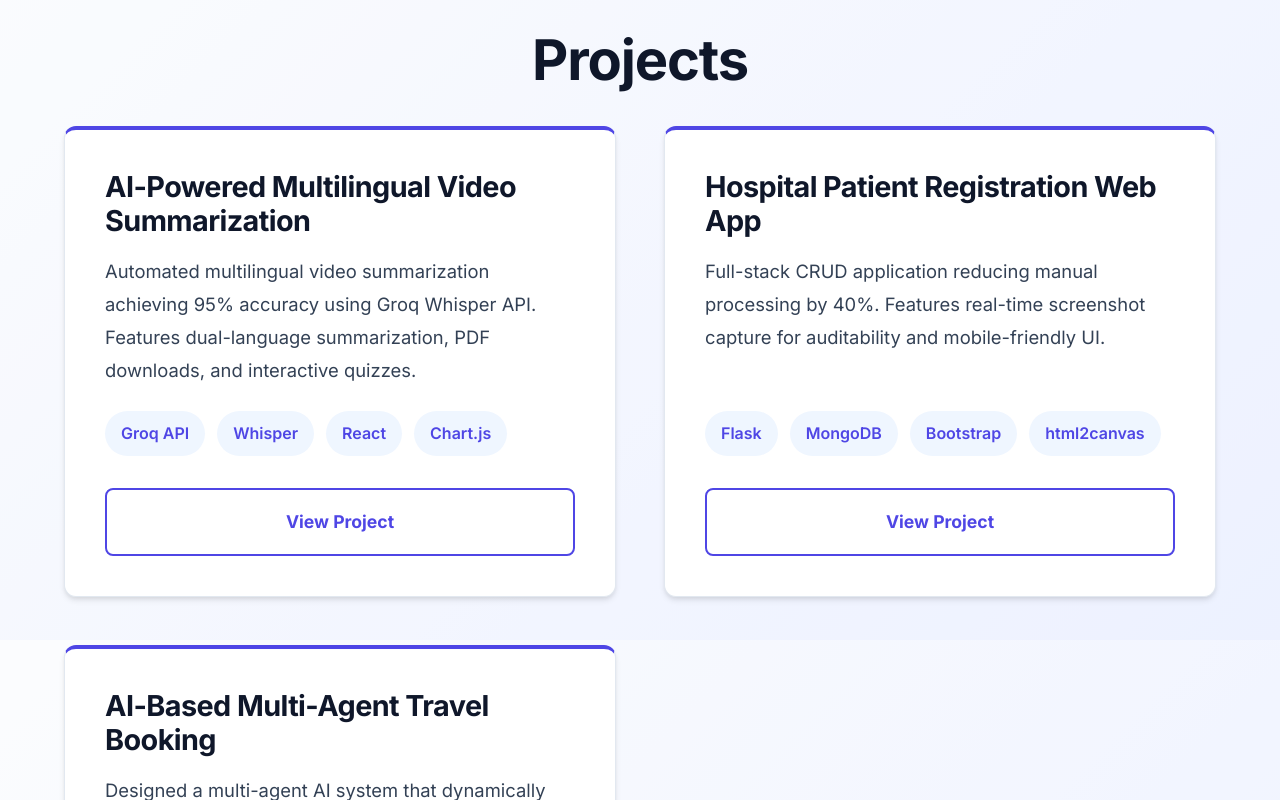
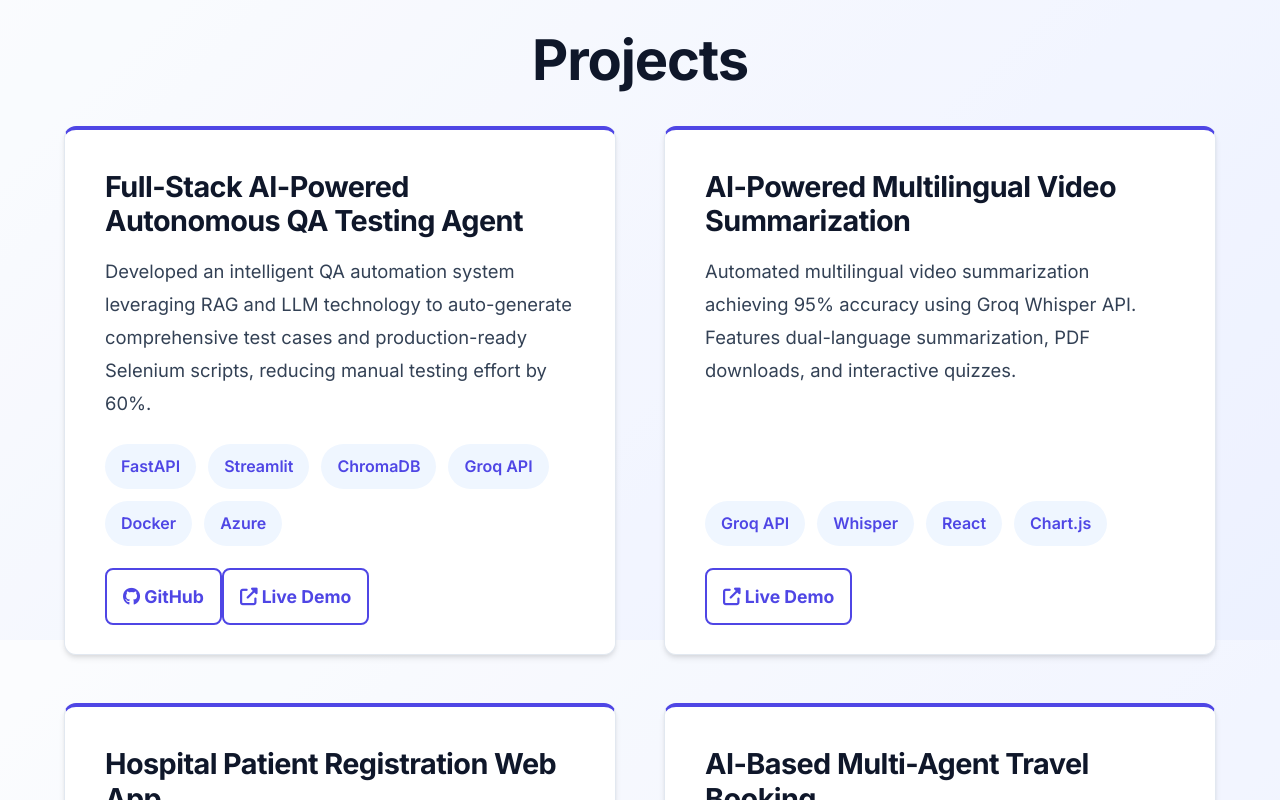
Before and after one commit to KasimVali2207/Portfolio, a React (Vite) app: page / in a window 1280 px wide. Shown: the part 2560-3360 px from the top of the page. Built offline with nearby package versions, Linux system fonts and the light colour scheme.

Commit message:
feat: add Projects component to display projects and include Font Awesome for icons.

```diff
--- a/index.html
+++ b/index.html
@@ -8,6 +8,7 @@
   <link rel="preconnect" href="https://fonts.googleapis.com">
   <link rel="preconnect" href="https://fonts.gstatic.com" crossorigin>
   <link href="https://fonts.googleapis.com/css2?family=Inter:wght@300;400;600;700&display=swap" rel="stylesheet">
+  <link rel="stylesheet" href="https://cdnjs.cloudflare.com/ajax/libs/font-awesome/6.4.0/css/all.min.css">
   <title>Dudekula Kasim Vali - Portfolio</title>
 </head>
 
--- a/src/components/Projects.jsx
+++ b/src/components/Projects.jsx
@@ -1,22 +1,32 @@
 const Projects = () => {
     const projects = [
+        {
+            title: "Full-Stack AI-Powered Autonomous QA Testing Agent",
+            desc: "Developed an intelligent QA automation system leveraging RAG and LLM technology to auto-generate comprehensive test cases and production-ready Selenium scripts, reducing manual testing effort by 60%.",
+            tech: ["FastAPI", "Streamlit", "ChromaDB", "Groq API", "Docker", "Azure"],
+            github: "https://github.com/KasimVali2207/Autonomous-QA-Agent",
+            demo: "https://oceanaiqa.westus2.cloudapp.azure.com"
+        },
         {
             title: "AI-Powered Multilingual Video Summarization",
             desc: "Automated multilingual video summarization achieving 95% accuracy using Groq Whisper API. Features dual-language summarization, PDF downloads, and interactive quizzes.",
             tech: ["Groq API", "Whisper", "React", "Chart.js"],
-            link: "https://ai-lecture-extractor-2.onrender.com/"
+            github: null,
+            demo: "https://ai-lecture-extractor-2.onrender.com/"
         },
         {
             title: "Hospital Patient Registration Web App",
             desc: "Full-stack CRUD application reducing manual processing by 40%. Features real-time screenshot capture for auditability and mobile-friendly UI.",
             tech: ["Flask", "MongoDB", "Bootstrap", "html2canvas"],
-            link: "https://hospital-patient-registration-f2sr.onrender.com/"
+            github: null,
+            demo: "https://hospital-patient-registration-f2sr.onrender.com/"
         },
         {
             title: "AI-Based Multi-Agent Travel Booking",
             desc: "Designed a multi-agent AI system that dynamically routes user requests to specialized assistants for flight, hotel, and car rental bookings.",
             tech: ["Python", "LangChain", "Multi-Agent"],
-            link: "https://github.com/KasimVali2207/Next-Gen-AI-Travel-Assistant"
+            github: "https://github.com/KasimVali2207/Next-Gen-AI-Travel-Assistant",
+            demo: null
         }
     ];
 
@@ -35,7 +45,18 @@ const Projects = () => {
                                         <span key={i} className="tech-tag">{t}</span>
                                     ))}
                                 </div>
-                                <a href={project.link} className="project-link" target="_blank" rel="noopener noreferrer">View Project</a>
+                                <div className="project-links">
+                                    {project.github && (
+                                        <a href={project.github} className="project-link github" target="_blank" rel="noopener noreferrer">
+                                            <i className="fab fa-github"></i> GitHub
+                                        </a>
+                                    )}
+                                    {project.demo && (
+                                        <a href={project.demo} className="project-link demo" target="_blank" rel="noopener noreferrer">
+                                            <i className="fas fa-external-link-alt"></i> Live Demo
+                                        </a>
+                                    )}
+                                </div>
                             </div>
                         </div>
                     ))}
```
